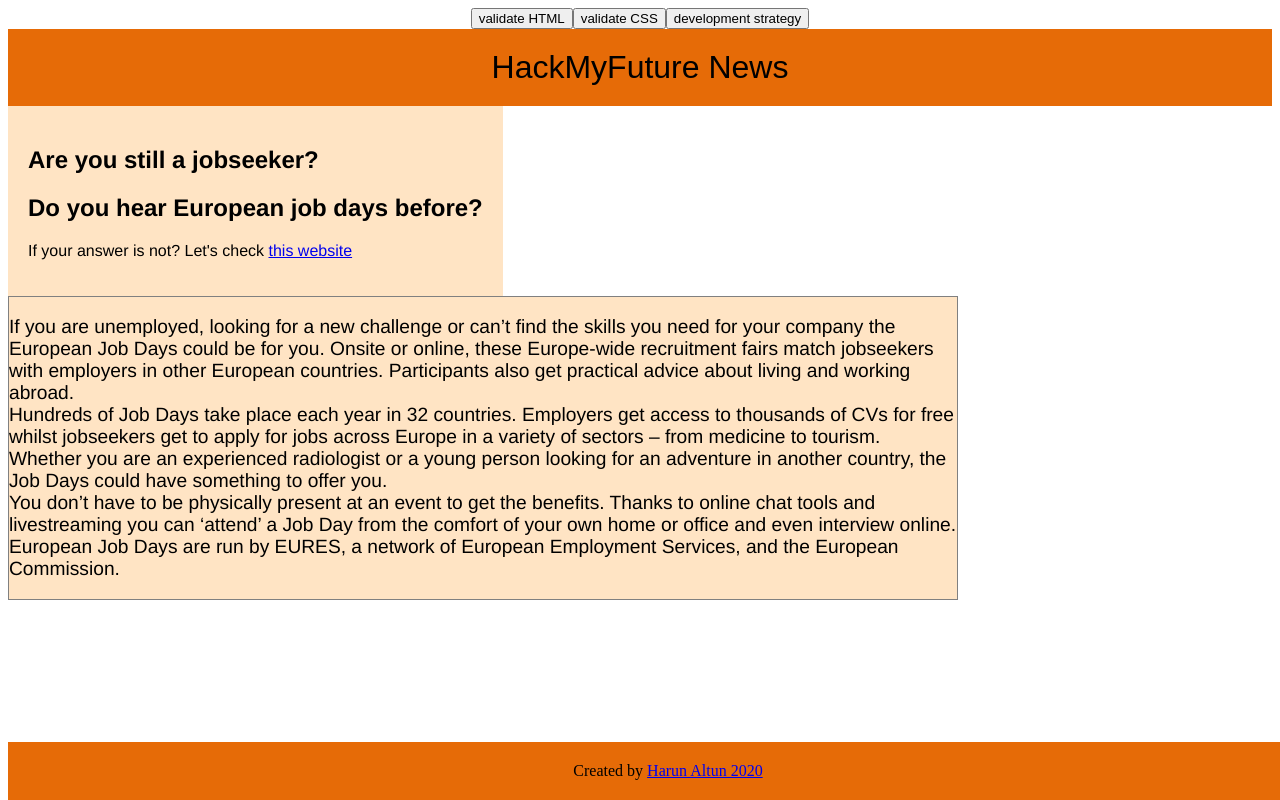
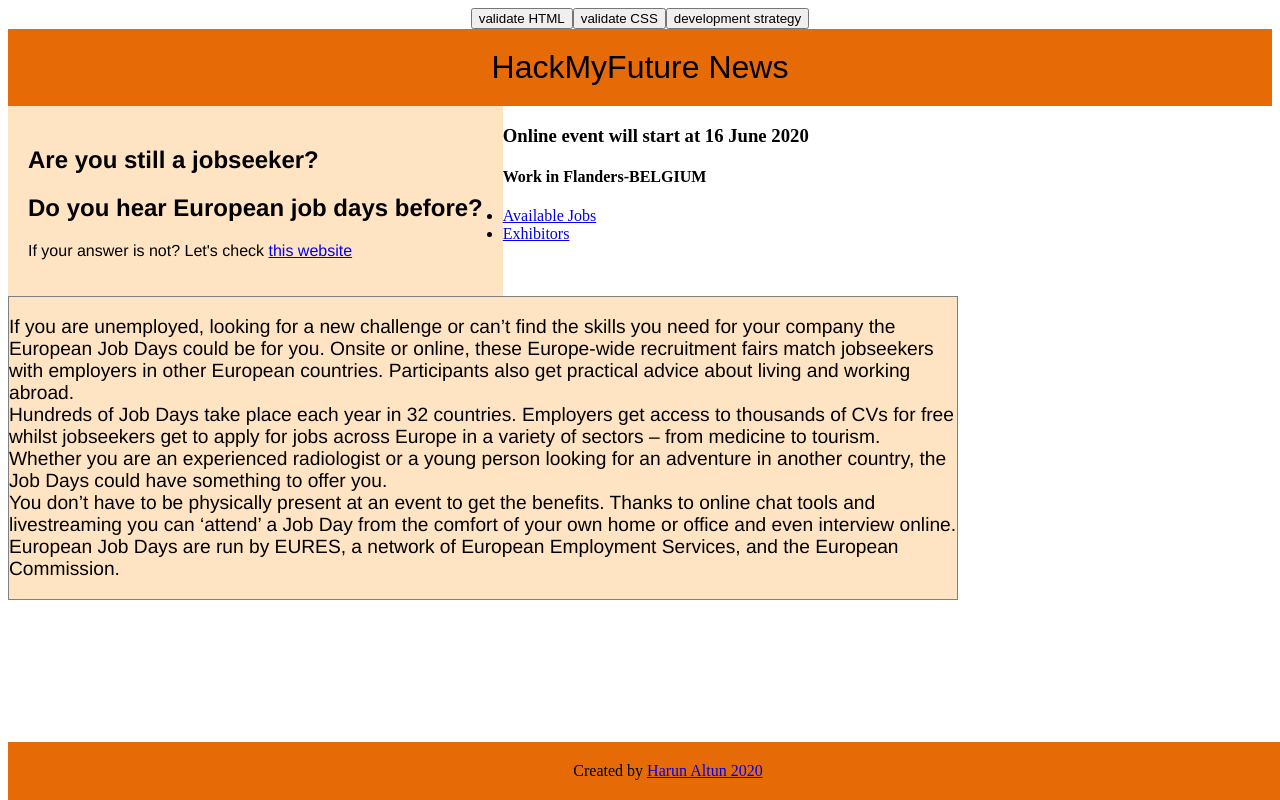
Before and after one commit to harunaltunhr/built-with-branches, a plain HTML site: page index.html in a window 1280 px wide. Drawn offline with Linux system fonts and the light colour scheme.

Commit message:
added aside

```diff
--- a/index.html
+++ b/index.html
@@ -21,13 +21,22 @@
       European Job Days could be for you. Onsite or online, these Europe-wide recruitment fairs match jobseekers with
       employers in other European countries. Participants also get practical advice about living and working
       abroad.<br>Hundreds of Job Days take place each year in 32 countries. Employers get access to thousands of CVs for
-      free whilst jobseekers get to apply for jobs across Europe in a variety of sectors – from medicine to tourism. Whether
+      free whilst jobseekers get to apply for jobs across Europe in a variety of sectors – from medicine to tourism.
+      Whether
       you are an experienced radiologist or a young person looking for an adventure in another country, the Job Days
       could have something to offer you.<br>
       You don’t have to be physically present at an event to get the benefits. Thanks to online chat tools and
       livestreaming you can ‘attend’ a Job Day from the comfort of your own home or office and even interview online.
       European Job Days are run by EURES, a network of European Employment Services, and the European Commission.</p>
   </article>
+  <aside class="aside">
+    <h3>Online event will start at <strong>16 June 2020</strong></h3>
+    <h4>Work in Flanders-BELGIUM</h4>
+    <ul>
+      <li><a href="https://www.europeanjobdays.eu/en/taxonomy/term/18133/jobs">Available Jobs</a></li>
+      <li><a href="https://www.europeanjobdays.eu/en/taxonomy/term/18133/exhibitors">Exhibitors</a></li>
+    </ul>
+  </aside>
   <footer class="footer">Created by <a href="https://github.com/harunaltunhr"> Harun Altun 2020<a> </footer>
 </body>
 
```
